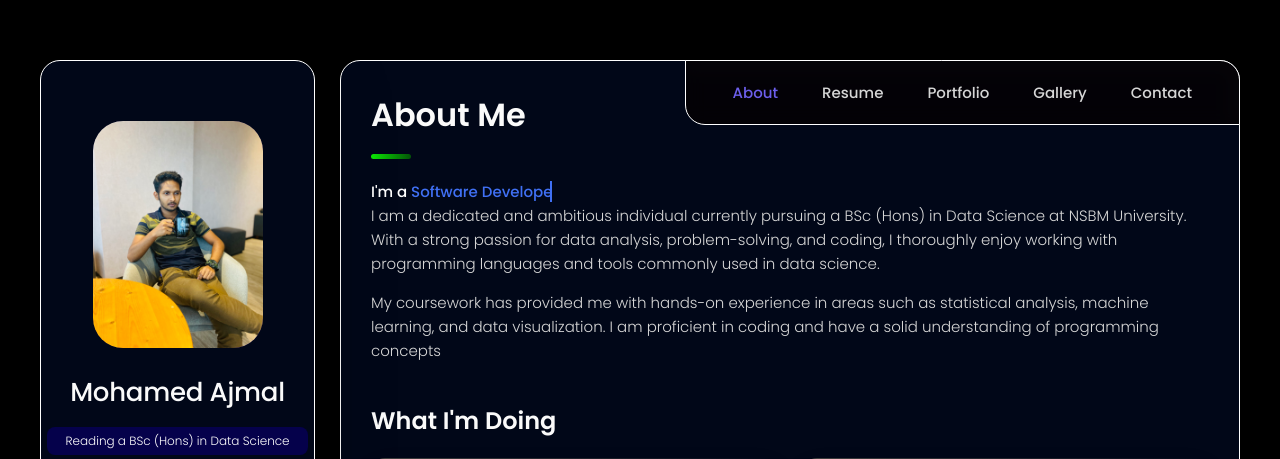
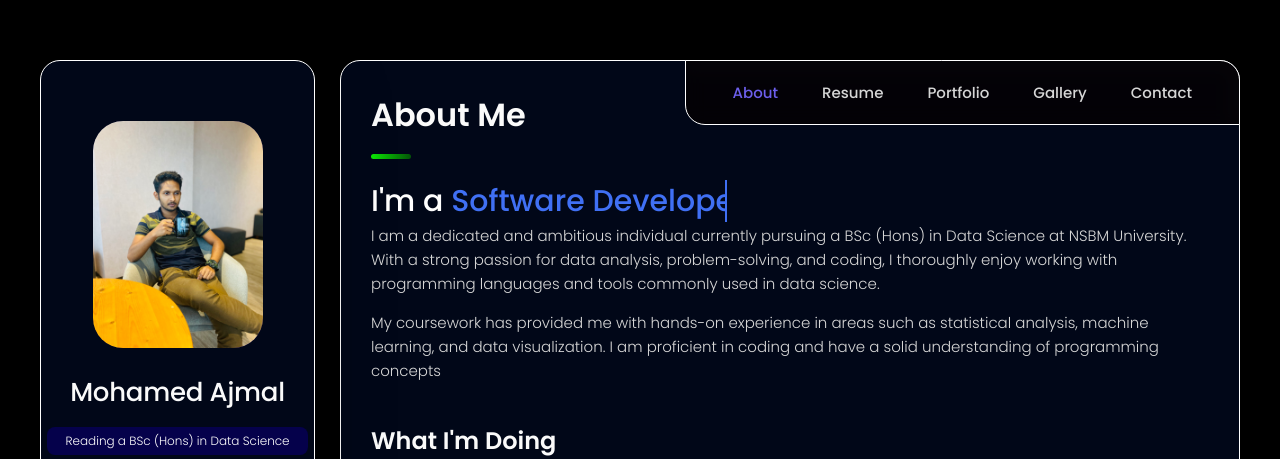
Before and after one commit to Ajmal3184/Personal, a PHP site: page / in a window 1280 px wide. Shown: the top 459 px of the page. Run offline with PHP 8.4, Linux system fonts and the light colour scheme.

Commit message:
style.css

```diff
--- a/assets/css/style.css
+++ b/assets/css/style.css
@@ -1342,7 +1342,7 @@ textarea.form-input::-webkit-resizer { display: none; }
   .container .text{
     position: relative;
     color: #4070F4;
-    font-size: 15px;
+    font-size: 30px;
     font-weight: 500;
   }
   .container .text.first-text{
```
